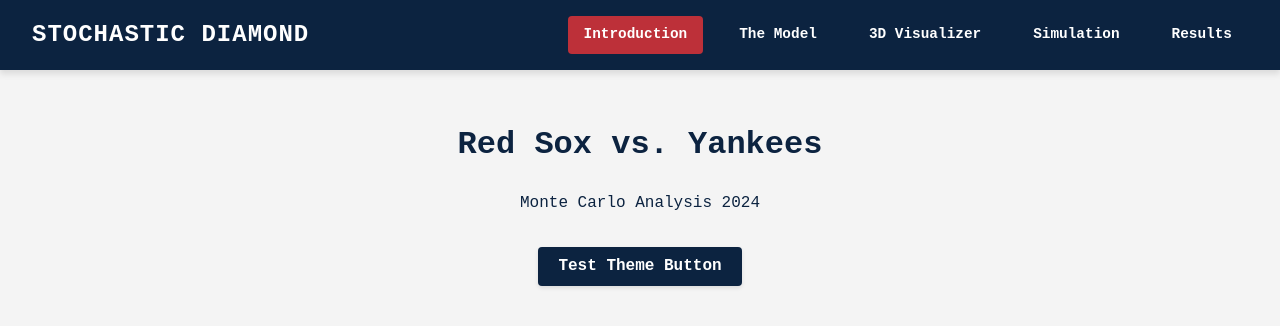
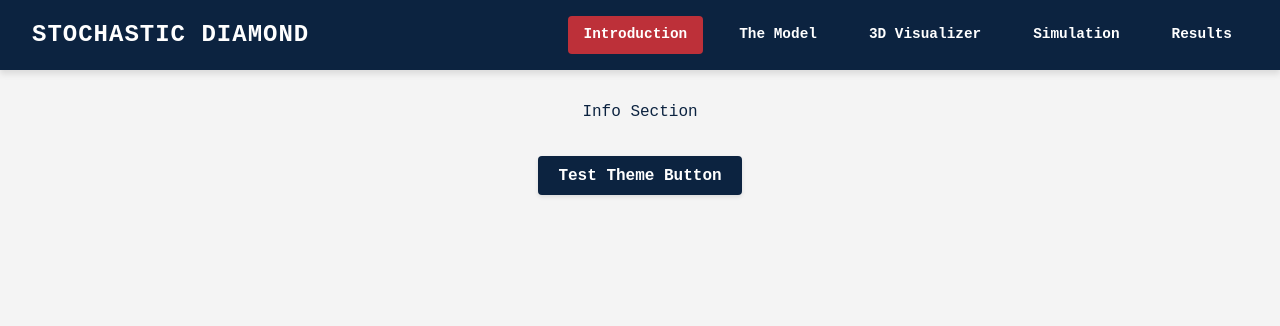
Before and after one commit to SebPuchi/markov-base-dynamics, a React (Vite) app in the folder markov-base-dynamic-ts/: page / in a window 1280 px wide. Shown: the top 326 px of the page. Built offline with nearby package versions, Linux system fonts and the light colour scheme.

Commit message:
Info Component Moutned

```diff
--- a/markov-base-dynamic-ts/src/App.tsx
+++ b/markov-base-dynamic-ts/src/App.tsx
@@ -1,6 +1,7 @@
 import { useState } from 'react';
 import './App.css';
 import Navbar  from './components/Navbar';
+import Info from './components/Info';
 
 import type { ViewState } from './components/Navbar';
 
@@ -11,7 +12,7 @@
   const renderContent = () => {
     switch (currentView) {
       case 'intro':
-        return <div><h1>Red Sox vs. Yankees</h1><p>Monte Carlo Analysis 2024</p></div>;
+        return <Info/>;
       case 'model':
         return <div><h1>The Markov Model</h1><p>Transition Matrices & State Diagram</p></div>;
       case 'visualizer':
@@ -32,7 +33,6 @@
       <main className="content-container">
         {renderContent()}
 
-        {/* Placeholder button to test style */}
         <div style={{ marginTop: '2rem' }}>
           <button onClick={() => alert("Go Sox!")}>
             Test Theme Button
```
